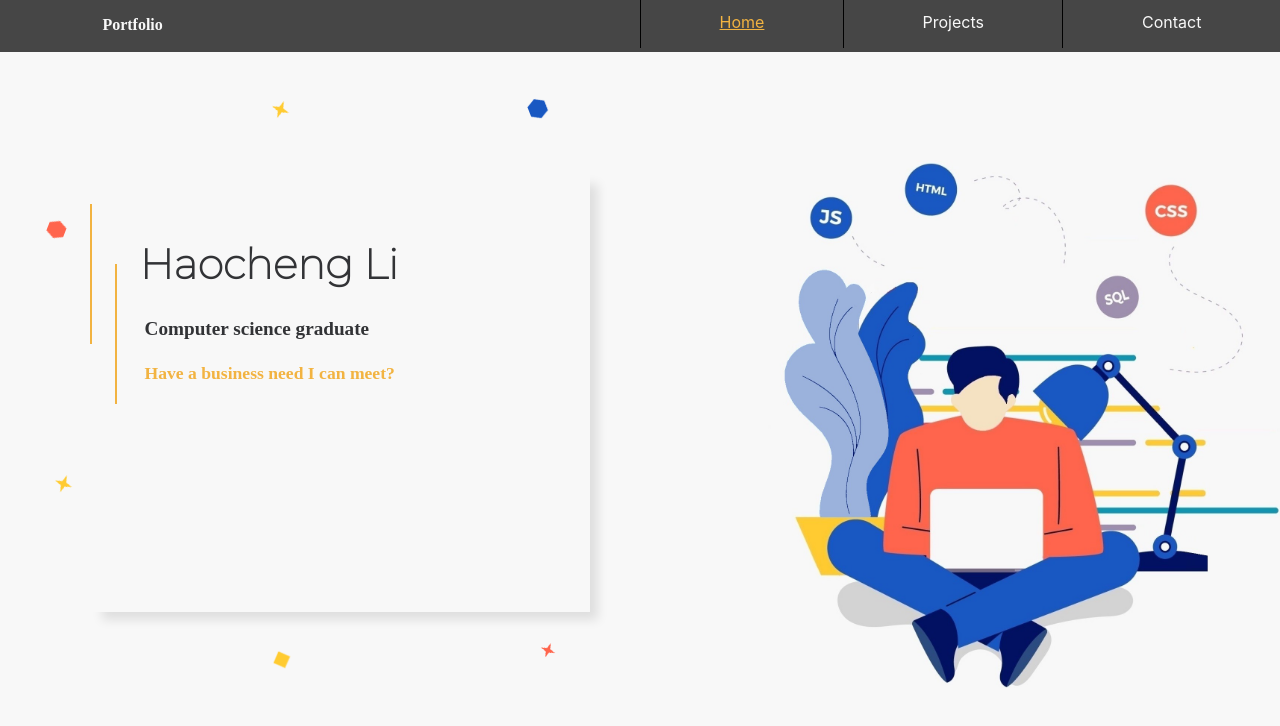
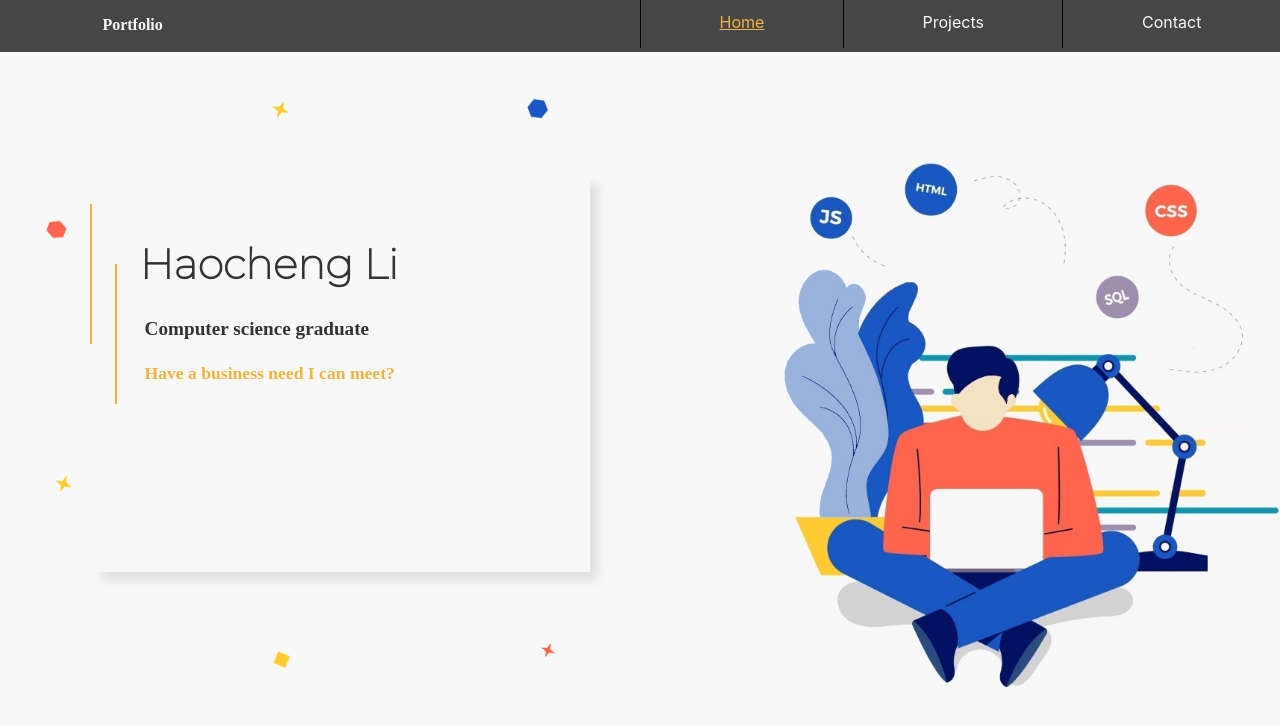
Before and after one commit to Teggoon/Personal-Portfolio, a React (Create React App) app: page / in a window 1280 px wide. Shown: the top 726 px of the page. Built offline with nearby package versions, Linux system fonts and the light colour scheme; a web font is replaced by a local one.

Commit message:
slimmer title card

```diff
--- a/src/css/App.css
+++ b/src/css/App.css
@@ -142,7 +142,7 @@ body {
   margin-left: 7vw;
   width: calc(50vw + 10rem);
   max-width: 500px;
-  min-height: 55vh;
+  min-height: 50vh;
   margin-bottom: 20vh;
   box-sizing: border-box;
   animation: fadeinsubtle 1s ease;
```
